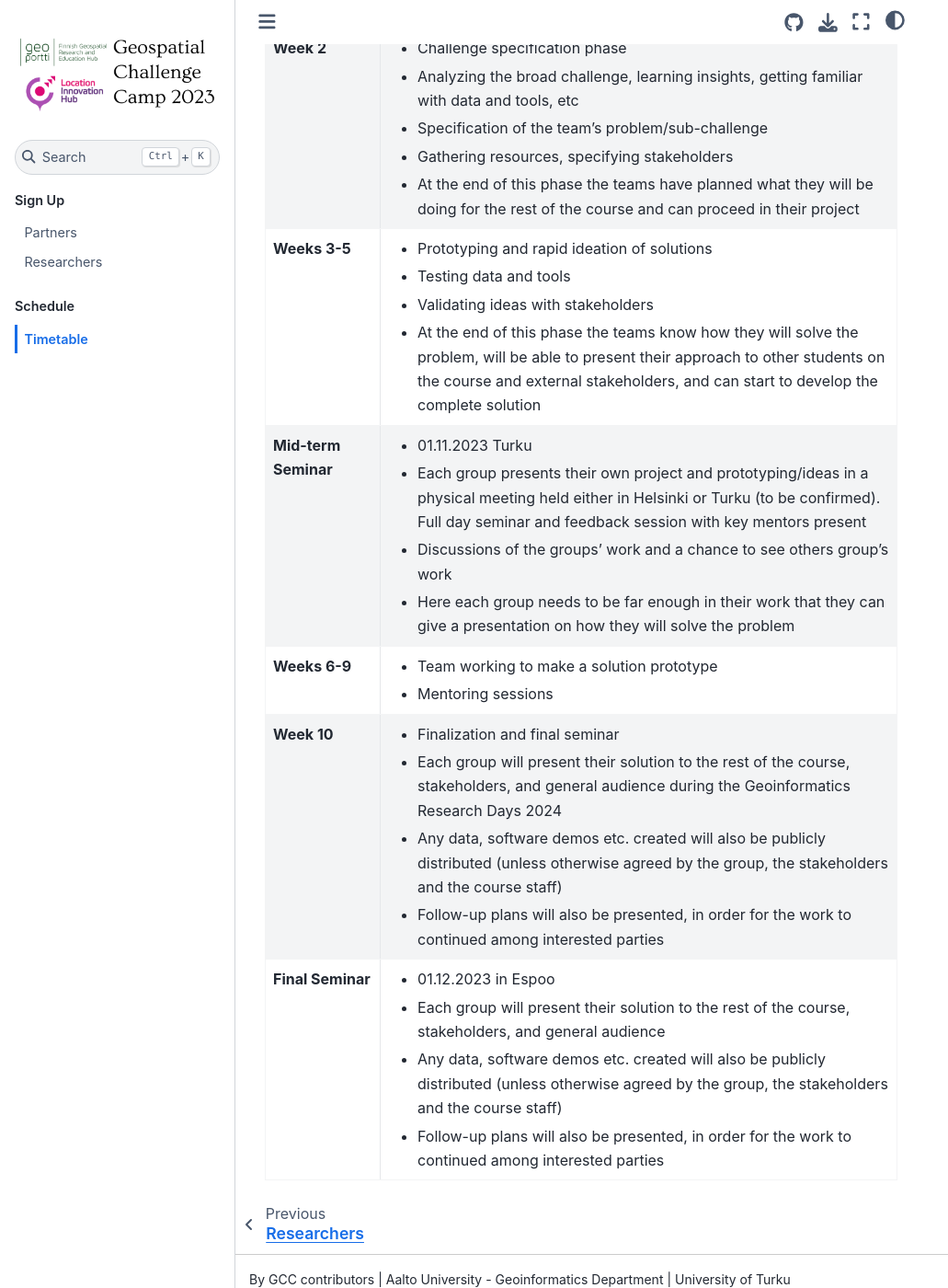
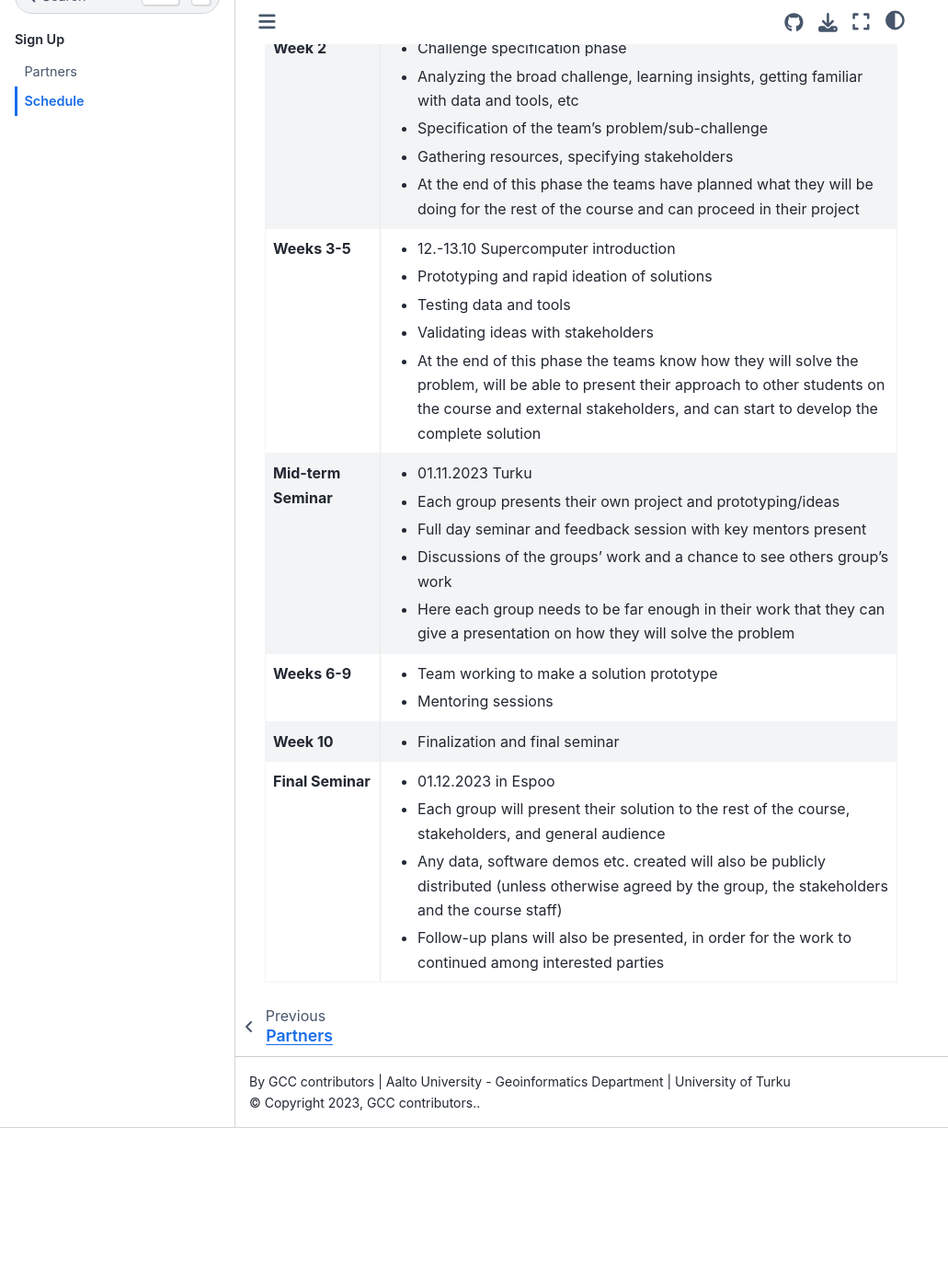
Before and after one commit to suviryttari/geospatial-challenge-camp, a Sphinx documentation site: the page built from source/sites/schedule.rst, in a window 1280 px wide and 1400 px high, scrolled down 534 px. Shown: the whole window at 92% size, without its empty margins (0-1031 px from the left). Built offline with Sphinx 7.4.7 and the Sphinx Book theme 1.1.4, drawn with Linux system fonts in a browser that asks for light colours; pages that are not in the unit, such as notebooks, are missing from menus; after the commit the page ends 1760 px from its top, so only the background shows below that.

Commit message:
update Turku

```diff
--- a/source/sites/timetable.rst
+++ b/source/sites/schedule.rst
@@ -1,4 +1,4 @@
-Timetable
+Schedule
 =========
 
 The course runs for 10 weeks with a following structure:
@@ -30,14 +30,16 @@
         - At the end of this phase the teams have planned what they will be doing for the rest of the course and can proceed in their project
 
     * - Weeks 3-5
-      - - Prototyping and rapid ideation of solutions
+      - - 12.-13.10 Supercomputer introduction
+        - Prototyping and rapid ideation of solutions
         - Testing data and tools
         - Validating ideas with stakeholders
         - At the end of this phase the teams know how they will solve the problem, will be able to present their approach to other students on the course and external stakeholders, and can start to develop the complete solution
 
     * - Mid-term Seminar
       - - 01.11.2023 Turku
-        - Each group presents their own project and prototyping/ideas in a physical meeting held either in Helsinki or Turku (to be confirmed). Full day seminar and feedback session with key mentors present
+        - Each group presents their own project and prototyping/ideas
+        - Full day seminar and feedback session with key mentors present
         - Discussions of the groups' work and a chance to see others group's work
         - Here each group needs to be far enough in their work that they can give a presentation on how they will solve the problem
 
@@ -47,9 +49,6 @@
 
     * - Week 10
       - - Finalization and final seminar
-        - Each group will present their solution to the rest of the course, stakeholders, and general audience during the Geoinformatics Research Days 2024
-        - Any data, software demos etc. created will also be publicly distributed (unless otherwise agreed by the group, the stakeholders and the course staff)
-        - Follow-up plans will also be presented, in order for the work to continued among interested parties
 
     * - Final Seminar
       - - 01.12.2023 in Espoo
```
Also changed, not shown: source/index.rst (+25 -23 lines), source/sites/participants.rst (deleted, +0 -28 lines), source/sites/partners.rst (+26 -0 lines), source/sites/researchers.rst (added, +59 -0 lines), source/_static/call_researchers.png (renamed from source/_static/call_participants.png).
